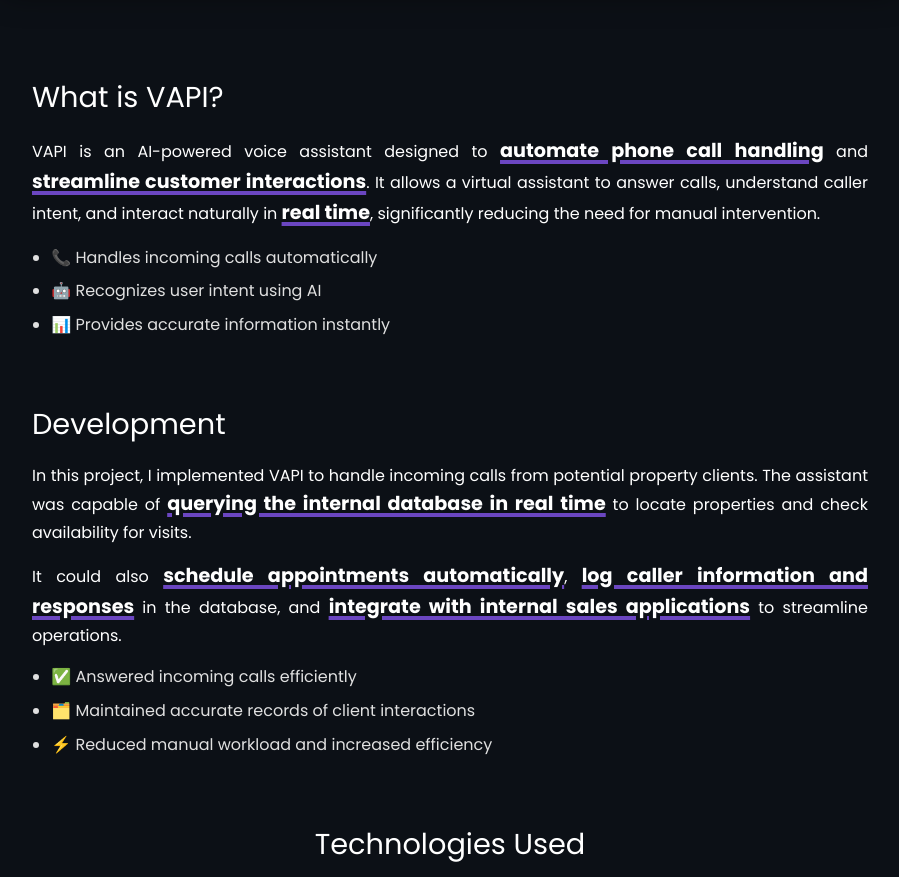
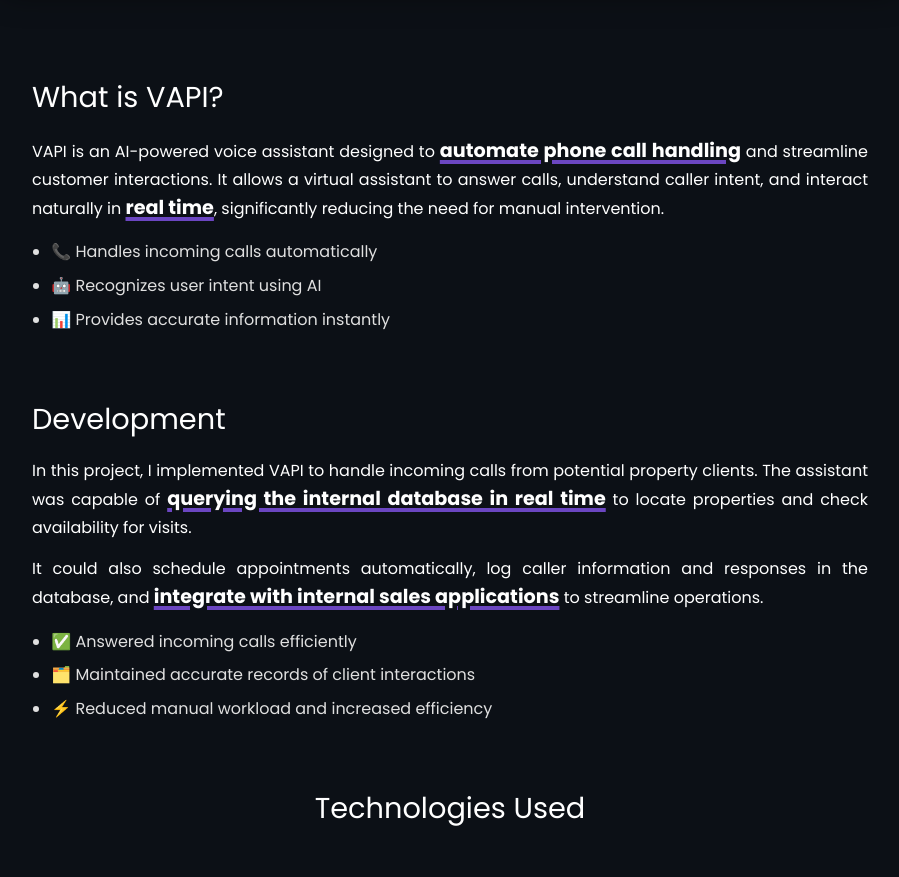
Before and after one commit to noaregui/Web-portfolio, a Vue app: page /vapi in a window 1280 px wide. Shown: the part 800-1677 px from the top of the page, without its empty margins (190-1089 px from the left). Built offline with nearby package versions, Linux system fonts and the light colour scheme.

Commit message:
Remove underline

```diff
--- a/src/views/VapiView.vue
+++ b/src/views/VapiView.vue
@@ -34,11 +34,10 @@
           <h2>What is VAPI?</h2>
           <p>
             VAPI is an AI-powered voice assistant designed to
-            <span class="highlight">automate phone call handling</span> and
-            <span class="highlight">streamline customer interactions</span>. It allows a virtual
-            assistant to answer calls, understand caller intent, and interact naturally in
-            <span class="highlight">real time</span>, significantly reducing the need for manual
-            intervention.
+            <span class="highlight">automate phone call handling</span> and streamline customer
+            interactions. It allows a virtual assistant to answer calls, understand caller intent,
+            and interact naturally in <span class="highlight">real time</span>, significantly
+            reducing the need for manual intervention.
           </p>
           <ul class="feature-list">
             <li>📞 Handles incoming calls automatically</li>
@@ -59,8 +58,8 @@
             properties and check availability for visits.
           </p>
           <p>
-            It could also <span class="highlight">schedule appointments automatically</span>,
-            <span class="highlight">log caller information and responses</span> in the database, and
+            It could also schedule appointments automatically, log caller information and responses
+            in the database, and
             <span class="highlight">integrate with internal sales applications</span> to streamline
             operations.
           </p>
```
